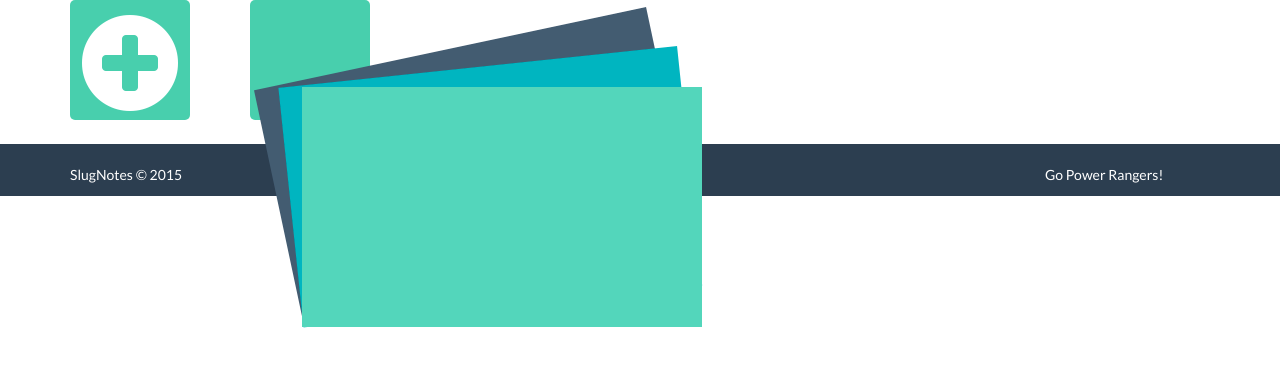
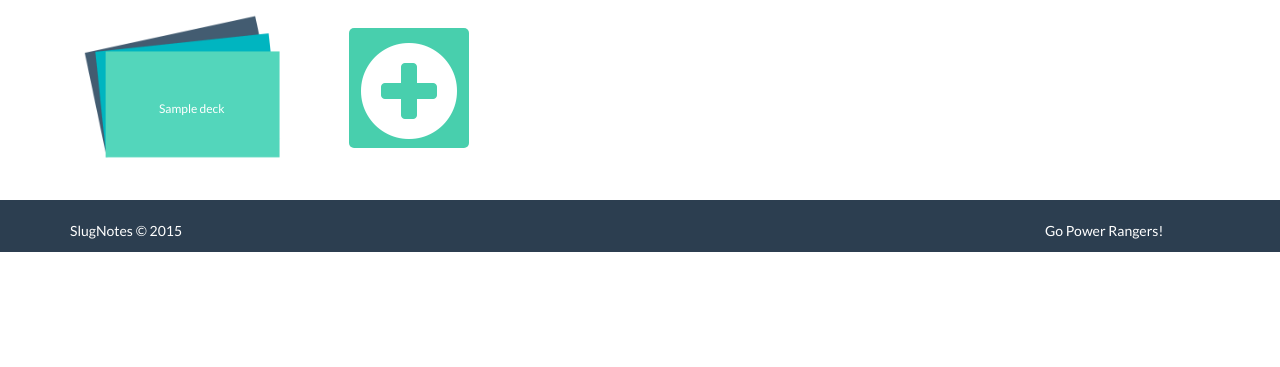
Before and after one commit to hammerface/slugnotes, a Django app: page / in a window 1280 px wide. Shown: the part 96-463 px from the top of the page. Run offline with Django 3.2, Linux system fonts and the light colour scheme; a user stored in the database is signed in; tables that the repository leaves empty hold one stand-in row (values such as "Sample post"); some libraries are stand-ins or nearby versions.

Commit message:
Home page when user is logged in is CSSed up! It needs functionality for view, edit, and delete buttons on every flash cards. Also need to make deck name max character of 20.

```diff
--- a/study_notes_project/static/css/style.css
+++ b/study_notes_project/static/css/style.css
@@ -2274,11 +2274,12 @@ span.filter {
 }
 .image-caption {
     position: absolute;
-    top: 0;
+    top: 17px;
     right: 0;
-    background: rgba(0, 0, 0, 0.5);
-    width: 100%;
-    height: 100%;
+    left: 13px;
+    background: rgba(0, 0, 0, 0.3);
+    width: 87%;
+    height: 80%;
     padding-top: 35%;
     display: none;
     text-align: center;
@@ -2978,6 +2979,9 @@ div.header h3{
 }
 
 div.CreateNewDeck{
+    float: left;
+    display: inline-block;
+    margin: 28px 53px;
     background-color: #48cfad;
     color: #fff;
 }
@@ -2994,3 +2998,34 @@ div.CreateNewDeck:hover{
     -o-transition: all .3s ease;
     transition: all .3s ease;
 }
+
+div.deck {
+    display: inline-block;
+    padding: 13px;
+    float: left;
+    position: relative;
+}
+
+img.deck{
+    width:200px;
+    height:150px;
+    position: relative;
+}
+
+h6.deck_name{
+    color: #fff;
+    text-align: center;
+    position: absolute;
+    top: 92px;
+}
+
+a.deck_options{
+    background-color:#000;
+    opacity: .7;
+    font-size: 100%;
+}
+
+a.deck_options:hover{
+    background-color: #48cfad;
+    color: #48cfad;
+}
--- a/study_notes_project/static/js/new_deck.js
+++ b/study_notes_project/static/js/new_deck.js
@@ -78,4 +78,22 @@ function addNewDeck() {
 
 $(document).ready(function(){
 	addNewDeck();
+    $('h6.deck_name').each(function() {
+        var text_length = $(this).width();
+        var padding = (172-text_length)/2 + 36;
+        $(this).css("left",padding)
+    });
+
+    $('div.deck').hover(
+        function(){
+            $(this).find('.image-caption').slideDown(250); //.fadeIn(250)
+        },
+        function(){
+            $(this).find('.image-caption').slideUp(250); //.fadeOut(205)
+        }
+    );
+
+    $('.image-caption a').tooltip();
+
+
 });
--- a/study_notes_project/templates/base.html
+++ b/study_notes_project/templates/base.html
@@ -167,7 +167,7 @@
 
 
     <!--common script for all pages-->
-    <script src="js/common-scripts.js">
+    <script src="{% static 'js/common-scripts.js' %}">
     </script>
 
     <script type="text/javascript">
--- a/study_notes_project/templates/landing/home.html
+++ b/study_notes_project/templates/landing/home.html
@@ -80,21 +80,35 @@
   {% if user.is_authenticated %}
     <!-- Main Container -->
     <div class="container">
-      <div class="row  mar-b-30">
+      <div class="row mar-b-30">
         <div class="col-md-12">
+          {% for deck in deck_list reversed %}
+          <div id={{deck.deck_id}} class="deck">
+            <div class="image-caption">
+                <a href="/" class="deck_options label magnefig label-info icon" data-toggle="tooltip" data-placement="top" title="View Flash Cards">
+                  <i class="deck_options fa fa-eye"></i>
+                </a>
+                <a href="/" class="deck_options label label-info icon" data-toggle="tooltip" data-placement="top" title="Edit Deck">
+                  <i class="deck_options fa fa-edit"></i>
+                </a>
+                <a href="/" class="deck_options label label-info icon" data-toggle="tooltip" data-placement="top" title="Delete Deck">
+                  <i class="deck_options fa fa-trash-o"></i>
+                </a>
+            </div>
+            <img class="deck" src="{% cycle '/static/img/StackOfFlashCards.png' '/static/img/StackOfFlashCards2.png' '/static/img/StackOfFlashCards3.png' %}"></img>
+            <h6 class="deck_name"> {{ deck.deck_name }} </h6>
+          </div>
+          {% endfor %}
           <a data-toggle="modal" class="CreateNewDeck" href="#CreateNewDeck">
               <div class="CreateNewDeck icon-wrap ico-bg round-five wow pulse" data-wow-duration="2s" data-wow-delay=".8s">
                 <i class="fa fa-plus-circle CreateNewDeck"></i>
               </div>
           </a>
-          <a data-toggle="modal" class="CreateNewDeck" href="#CreateNewDeck">
-              <div class="CreateNewDeck icon-wrap ico-bg round-five wow pulse" data-wow-duration="2s" data-wow-delay=".8s">
-                <img src="/static/img/StackOfFlashCards.png"></img>
-              </div>
-          </a>
         </div>
       </div>
     </div>
+
+
     <!-- End Main Container -->
 
 
```
Also changed, not shown: study_notes_project/static/img/StackOfFlashCards2.png (added), study_notes_project/static/img/StackOfFlashCards3.png (added).
